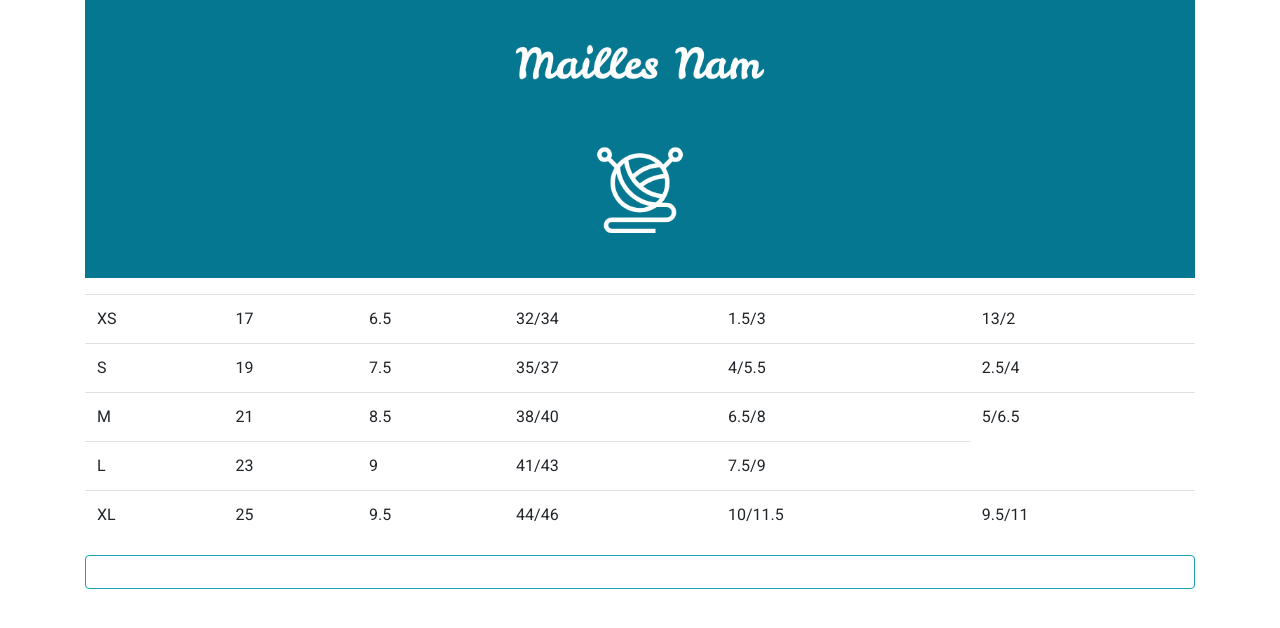
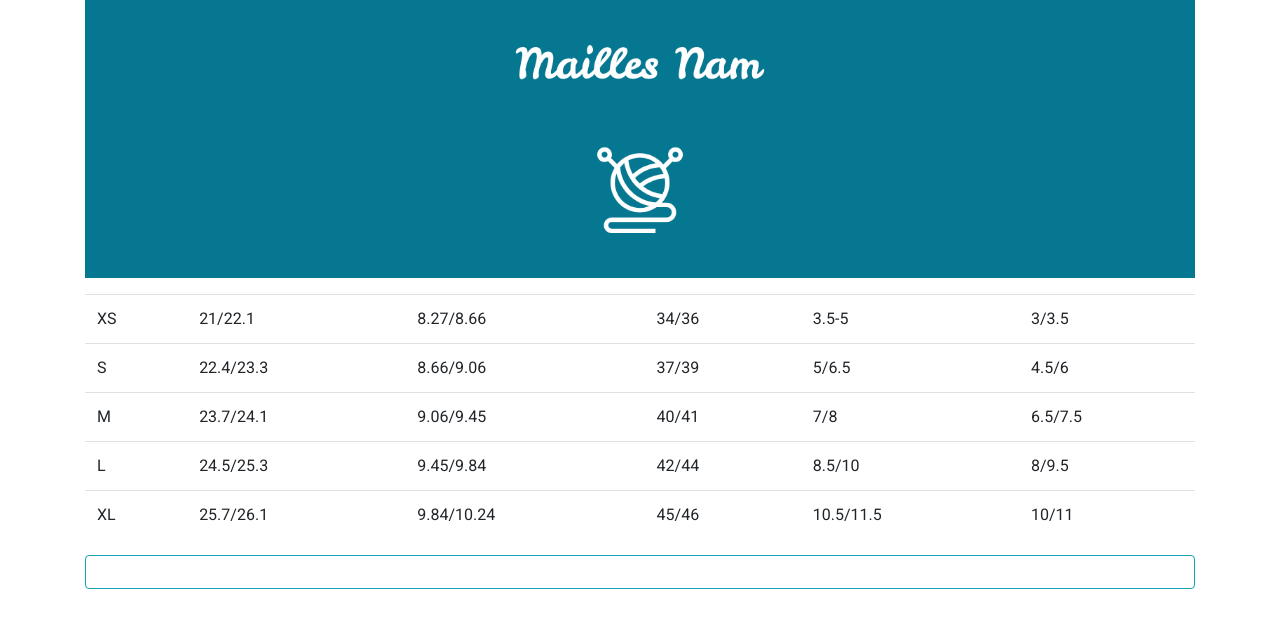
Before and after one commit to namlee-dev/socks, a PHP site: template app/Views/main/home.tpl.php in a window 1280 px wide. Shown: the top 628 px of the page. Run offline with PHP 8.4, Linux system fonts and the light colour scheme; the template is opened without the code that fills it, so the values that code supplies are empty; some libraries are stand-ins or nearby versions.

Commit message:
modify sizes

```diff
--- a/app/Views/partials/sizes.tpl.php
+++ b/app/Views/partials/sizes.tpl.php
@@ -31,48 +31,43 @@
         <tbody>
             <tr>
                     <td>XS</td>
-                    <td>17</td>
-                    <td>6.5</td>
-                    <td>32/34</td>
-                    <td>1.5/3</td>
-                    <td>13/2</td>
+                    <td>21/22.1</td>
+                    <td>8.27/8.66</td>
+                    <td>34/36</td>
+                    <td>3.5-5</td>
+                    <td>3/3.5</td>
                 </tr>
             <tr>
                 <td>S</td>
-                <td>19</td>
-                <td>7.5</td>
-                <td>35/37</td>
-                <td>4/5.5</td>
-                <td>2.5/4</td>
+                <td>22.4/23.3</td>
+                <td>8.66/9.06</td>
+                <td>37/39</td>
+                <td>5/6.5</td>
+                <td>4.5/6</td>
             </tr>
             <tr>
                 <td>M</td>
-                <td>21</td>
-                <td>8.5</td>
-                <td>38/40</td>
-                <td>6.5/8</td>
-                <td>5/6.5</td>
+                <td>23.7/24.1</td>
+                <td>9.06/9.45</td>
+                <td>40/41</td>
+                <td>7/8</td>
+                <td>6.5/7.5</td>
             </tr>
             <tr>
                 <td>L</td>
-                <td>23</td>
-                <td>9</td>
-                <td>41/43</td>
-                <?php if ($lang === 'fr') : ?>
-                    <td>9/10.5 (Femme) 9.5 (Homme)</td>
-                <?php endif; ?>
-                <?php if ($lang === 'en') : ?>
-                    <td>9/10.5 (Woman) 9.5 (Man)</td>
-                <?php endif; ?>
-                <td>7.5/9</td>
+                <td>24.5/25.3</td>
+                <td>9.45/9.84</td>
+                <td>42/44</td>
+                <td>8.5/10</td>
+                <td>8/9.5</td>
             </tr>
             <tr>
                 <td>XL</td>
-                <td>25</td>
-                <td>9.5</td>
-                <td>44/46</td>
-                <td>10/11.5</td>
-                <td>9.5/11</td>
+                <td>25.7/26.1</td>
+                <td>9.84/10.24</td>
+                <td>45/46</td>
+                <td>10.5/11.5</td>
+                <td>10/11</td>
             </tr>
         </tbody>
     </table>
--- a/app/Views/pattern/all_sizes.tpl.php
+++ b/app/Views/pattern/all_sizes.tpl.php
@@ -33,7 +33,7 @@
     <p><?= $motif->getGauge()?></p>
 
     <h3>Tailles</h3>
-    <p>XS (S, M, L, XL) pour une circonférence de 17 (19, 21, 23, 25) cm ou pour les pointures FR 32/34 (35/37, 38/40, 41/43, 44/46).</p>
+    <p>XS (S, M, L, XL) pour les pointures FR 34/36 (37/39, 40/41, 42/44, 45/46).</p>
 
     <h3>Matériel</h3>
     <p><?= $motif->getMaterial()?></p>
--- a/app/Views/pattern/all_sizes_en.tpl.php
+++ b/app/Views/pattern/all_sizes_en.tpl.php
@@ -32,7 +32,7 @@
     <p><?= $pattern->getGauge() ?></p>
 
     <h3>Sizes</h3>
-    <p>XS (S, M, L, XL) for a circumference of 6.5 (7.5, 8.5, 9, 9.5) in / 17 (19, 21, 23, 25) cm, or for shoes sizes FR 32/34 (35/37, 38/40, 41/43, 44/46).</p>
+    <p>XS (S, M, L, XL) for shoes sizes FR 34/36 (37/39, 40/41, 42/44, 45/46).</p>
 
     <h3>Material</h3>
     <p><?= $pattern->getMaterial() ?></p>
```
